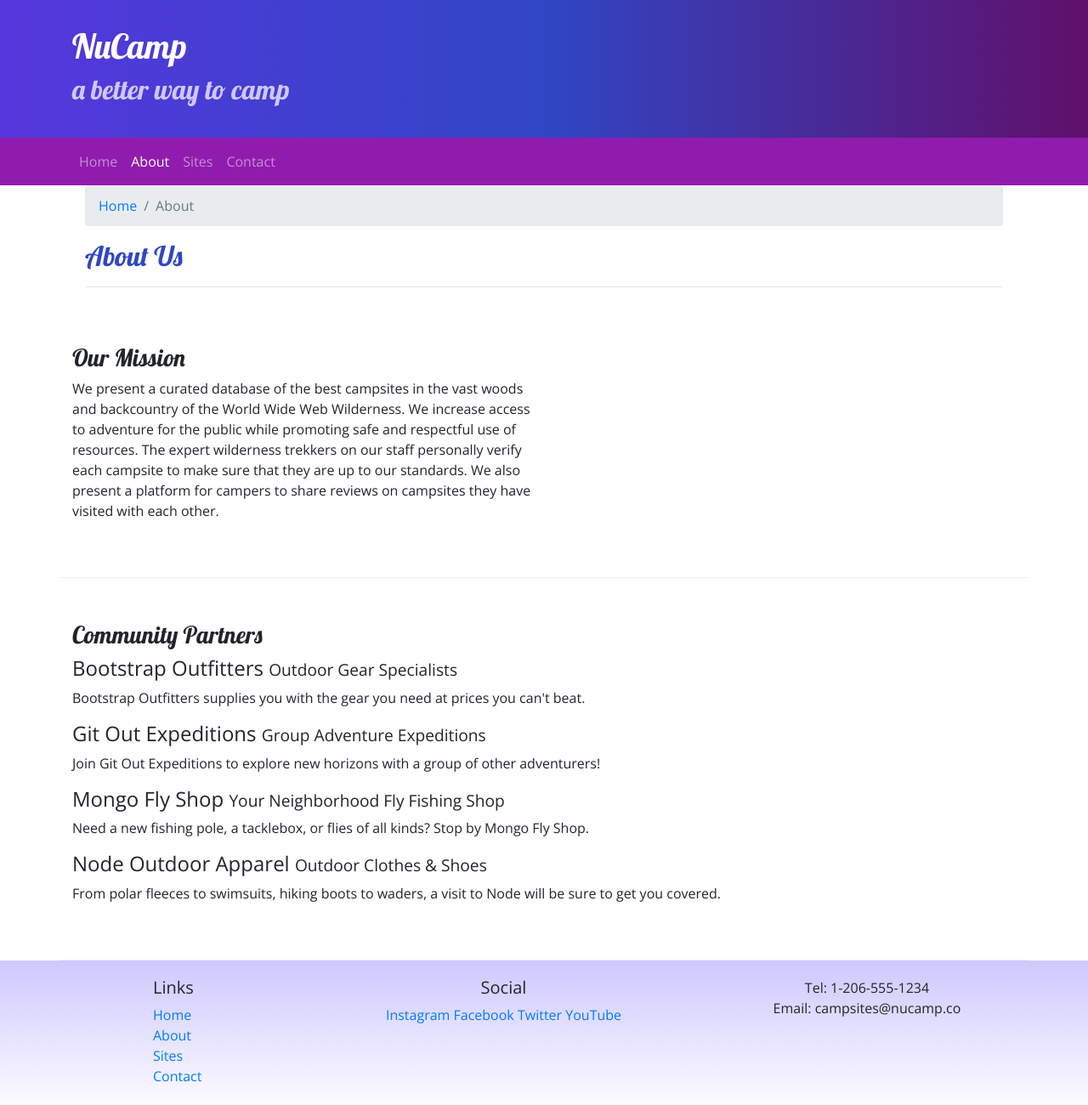
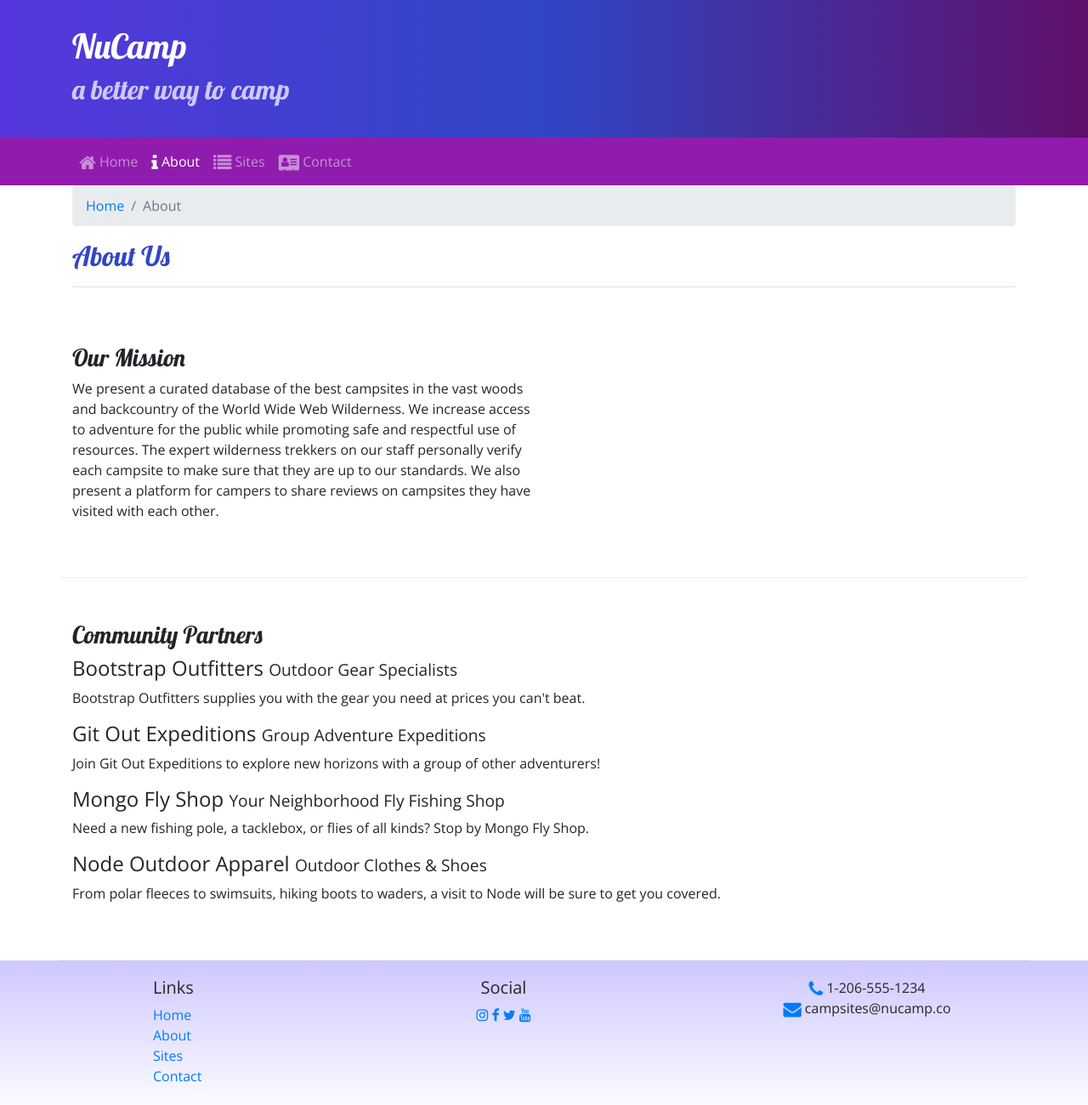
Before and after one commit to markobial/nucampsite, a website: page aboutus.html in a window 1280 px wide. Shown: the whole page at 85% size. Drawn offline with nearby package versions, Linux system fonts and the light colour scheme.

Commit message:
Icon Fonts

```diff
--- a/aboutus.html
+++ b/aboutus.html
@@ -10,6 +10,7 @@
     <link rel="stylesheet" href="node_modules/bootstrap/dist/css/bootstrap.min.css" />
 
     <!-- Additional CSS must be placed after Bootstrap CSS -->
+    <link rel="stylesheet" href="node_modules/font-awesome/css/font-awesome.min.css" />
     <link rel="stylesheet" href="https://fonts.googleapis.com/css?family=Lobster|Open+Sans" />
     <link rel="stylesheet" href="css/styles.css" />
 
@@ -36,17 +37,17 @@
         </button>
         <div class="collapse navbar-collapse" id="nucampNavbar">
             <ul class="navbar-nav">
-                <li class="nav-item"><a class="nav-link" href="index.html">Home</a></li>
-                <li class="nav-item active"><a class="nav-link" href="#">About</a></li>
-                <li class="nav-item"><a class="nav-link" href="#">Sites</a></li>
-                <li class="nav-item"><a class="nav-link" href="#">Contact</a></li>
+                <li class="nav-item"><a class="nav-link" href="index.html"><i class="fa fa-home fa-lg"></i> Home</a></li>
+                <li class="nav-item active"><a class="nav-link" href="#"><i class="fa fa-info fa-lg"></i> About</a></li>
+                <li class="nav-item"><a class="nav-link" href="#"><i class="fa fa-list fa-lg"></i> Sites</a></li>
+                <li class="nav-item"><a class="nav-link" href="#"><i class="fa fa-address-card fa-lg"></i> Contact</a></li>
             </ul>
         </div>
         </div>
     </nav>
 
     <div class="container">
-        <div>
+        <div class="row">
             <div class="col">
                 <ol class="breadcrumb">
                     <li class="breadcrumb-item"><a href="index.html">Home</a></li>
@@ -65,7 +66,7 @@
         </div>
 
         <div class="row row-content">
-            <div class="container">
+            <div class="col">
                 <h3>Community Partners</h3>
                 <h4>Bootstrap Outfitters <small>Outdoor Gear Specialists</small></h4>
                 <p class="d-none d-sm-block">Bootstrap Outfitters supplies you with the gear you need at prices you can't beat.</p>
@@ -93,14 +94,14 @@
                 </div>
                 <div class="col-6 col-sm-5 text-center">
                     <h5>Social</h5>
-                    <a href="http://instagram.com/">Instagram</a>
-                    <a href="http://facebook.com/">Facebook</a>
-                    <a href="http://twitter.com/">Twitter</a>
-                    <a href="http://youtube.com/">YouTube</a>
+                    <a href="http://instagram.com/"><i class="fa fa-instagram"></i></a>
+                    <a href="http://facebook.com/"><i class="fa fa-facebook"></i></a>
+                    <a href="http://twitter.com/"><i class="fa fa-twitter"></i></a>
+                    <a href="http://youtube.com/"><i class="fa fa-youtube"></i></a>
                 </div>
                 <div class="col-sm-4 text-center">
-                    Tel: 1-206-555-1234<br />
-                    Email: campsites@nucamp.co
+                    <i class="fa fa-phone fa-lg text-primary"></i> 1-206-555-1234<br />
+                    <i class="fa fa-envelope fa-lg text-primary"></i> campsites@nucamp.co
                 </div>
            </div>
         </div>
--- a/package.json
+++ b/package.json
@@ -15,6 +15,7 @@
   },
   "dependencies": {
     "bootstrap": "^4.5.2",
+    "font-awesome": "^4.7.0",
     "jquery": "^3.5.1",
     "popper.js": "^1.16.1"
   }
```
Also changed, not shown: index.html (+11 -10 lines), 1 other file.
